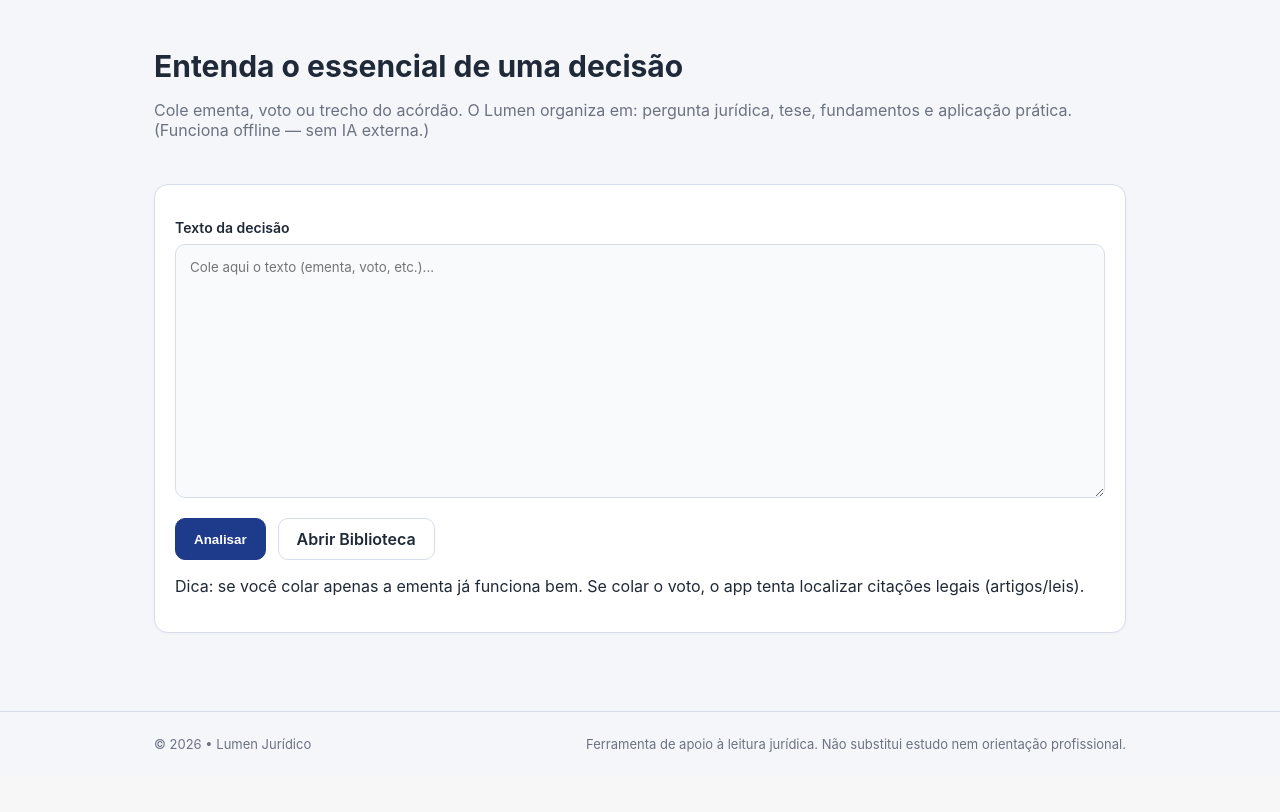
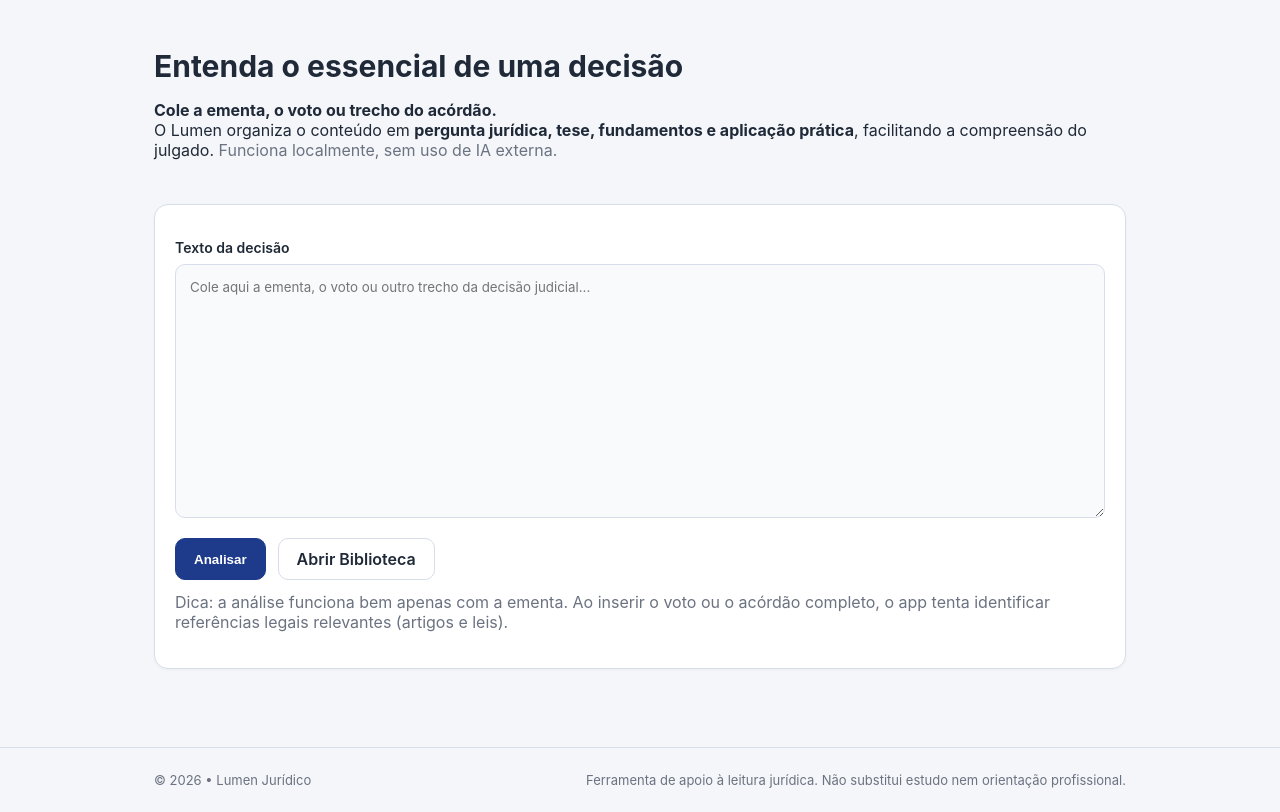
Before and after one commit to sabrinaandraderocha-cmyk/lumen-juridico, a Flask app: page / in a window 1280 px wide. Shown: the part 91-903 px from the top of the page. Before the commit the page ends 843 px from the top, so only its background shows below. Run offline with Flask 3, Linux system fonts and the light colour scheme.

Commit message:
Update index.html

```diff
--- a/templates/index.html
+++ b/templates/index.html
@@ -3,24 +3,32 @@
 {% block content %}
   <section class="hero">
     <h1>Entenda o essencial de uma decisão</h1>
-    <p class="muted">
-      Cole ementa, voto ou trecho do acórdão. O Lumen organiza em: pergunta jurídica, tese, fundamentos e aplicação prática.
-      (Funciona offline — sem IA externa.)
+    <p>
+      <strong>Cole a ementa, o voto ou trecho do acórdão.</strong><br>
+      O Lumen organiza o conteúdo em <strong>pergunta jurídica, tese, fundamentos e aplicação prática</strong>,
+      facilitando a compreensão do julgado.
+      <span class="muted">Funciona localmente, sem uso de IA externa.</span>
     </p>
   </section>
 
   <section class="card">
     <form method="post" action="{{ url_for('analisar') }}">
       <label for="texto">Texto da decisão</label>
-      <textarea id="texto" name="texto" rows="14" placeholder="Cole aqui o texto (ementa, voto, etc.)..."></textarea>
+      <textarea
+        id="texto"
+        name="texto"
+        rows="14"
+        placeholder="Cole aqui a ementa, o voto ou outro trecho da decisão judicial..."
+      ></textarea>
 
       <div class="row">
         <button class="btn" type="submit">Analisar</button>
         <a class="btn secondary" href="{{ url_for('biblioteca') }}">Abrir Biblioteca</a>
       </div>
 
-      <p class="hint">
-        Dica: se você colar apenas a ementa já funciona bem. Se colar o voto, o app tenta localizar citações legais (artigos/leis).
+      <p class="muted" style="margin-top:12px;">
+        Dica: a análise funciona bem apenas com a ementa. Ao inserir o voto ou o acórdão completo,
+        o app tenta identificar referências legais relevantes (artigos e leis).
       </p>
     </form>
   </section>
```
